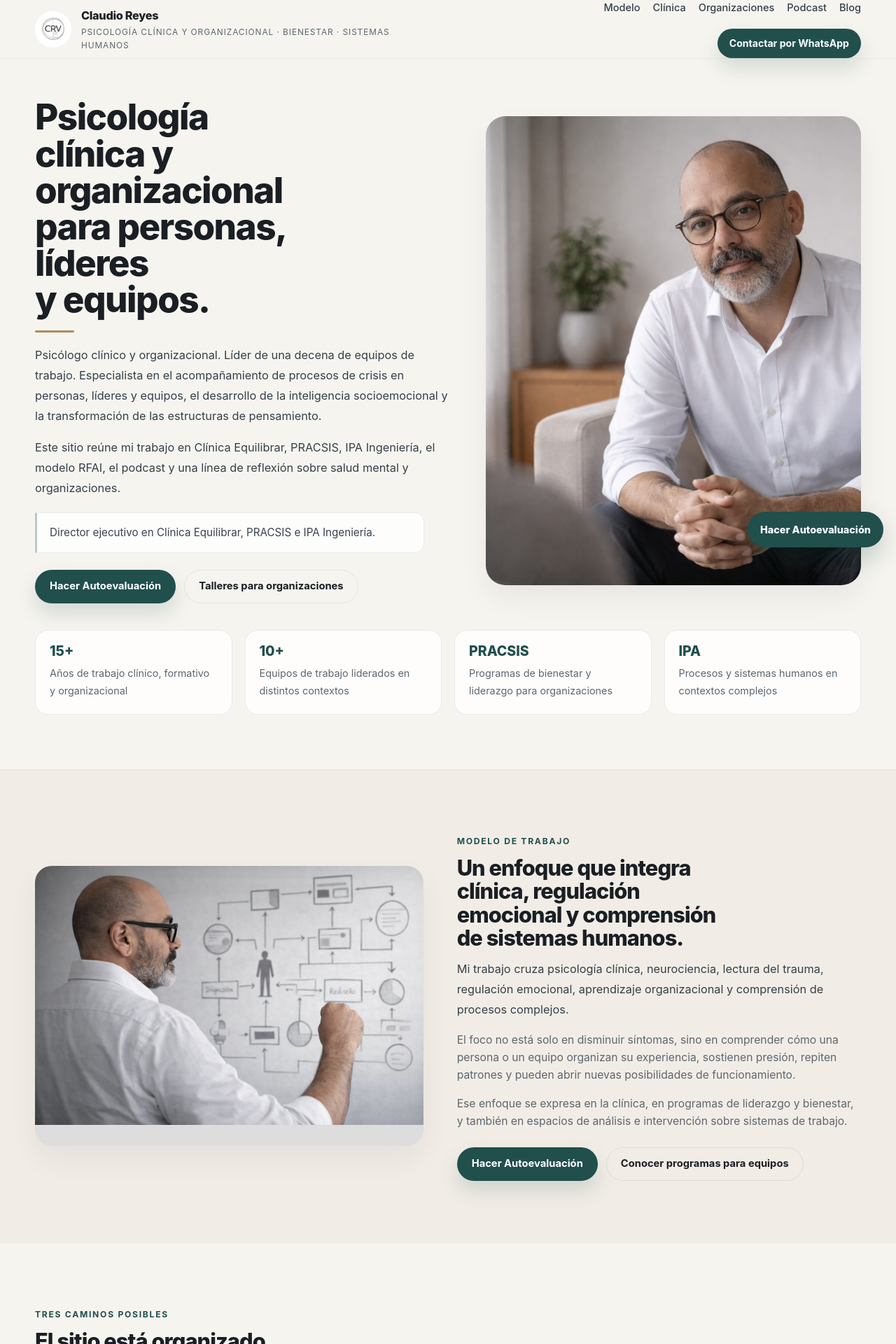
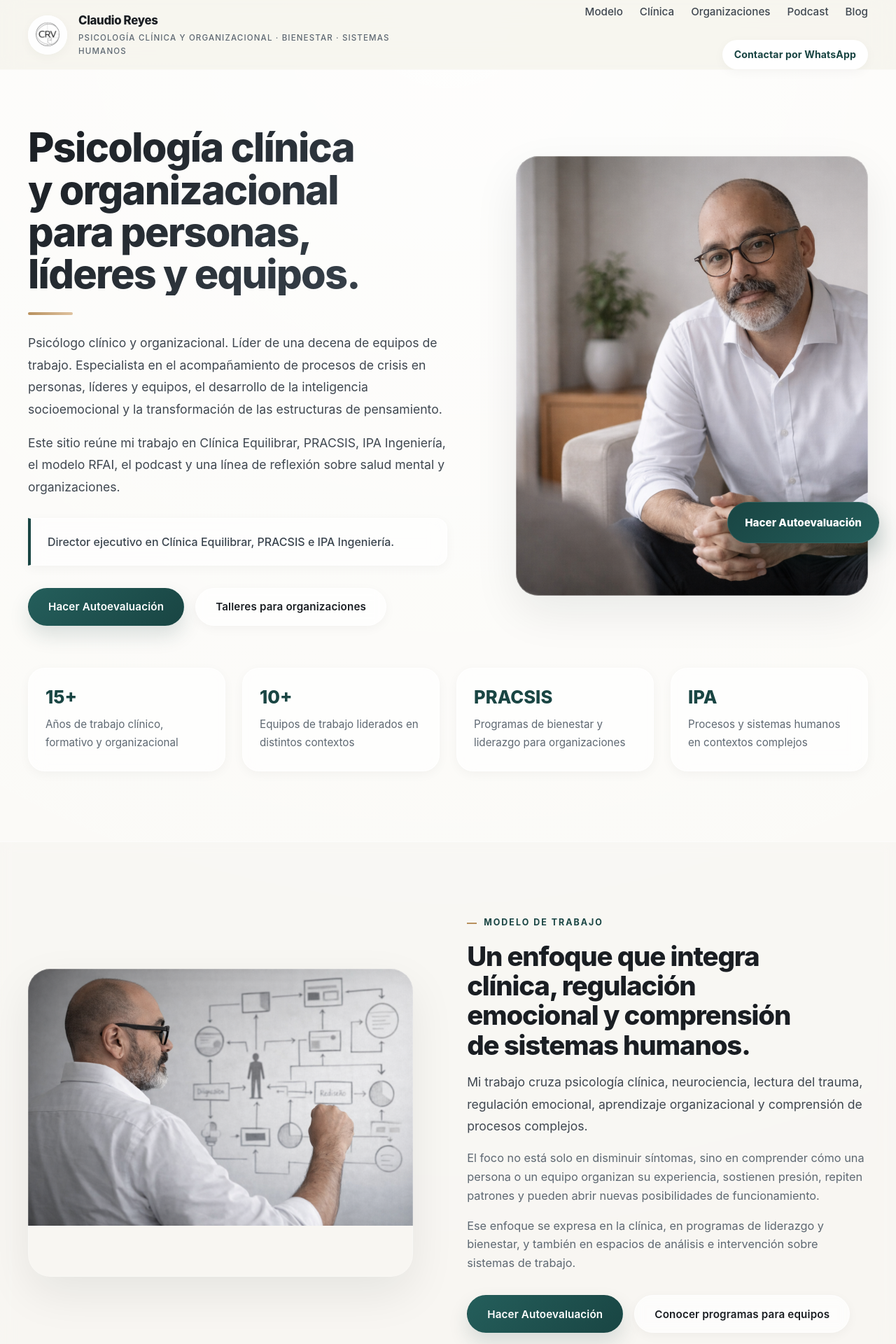
Before and after one commit to BenitoOlmos/claudio-reyes-antigravity, a React (Vite) app in the folder frontend/: page / in a window 1280 px wide. Shown: the top 1920 px of the page at 70% size. Built offline with nearby package versions, Linux system fonts and the light colour scheme.

Commit message:
feat: set up initial frontend structure with base HTML and comprehensive global styling.

```diff
--- a/frontend/src/index.css
+++ b/frontend/src/index.css
@@ -1,20 +1,36 @@
 :root {
-  --bg: #f6f4ef;
-  --surface: #ffffff;
-  --surface-soft: #f1ede6;
-  --text: #1a1f24;
-  --muted: #5c6670;
-  --line: rgba(20, 30, 40, 0.08);
-  --accent: #204f4c;
-  --accent-dark: #183f3d;
-  --accent-soft: rgba(32, 79, 76, 0.08);
-  --gold: #b28a58;
-  --max: 1180px;
-  --radius-xl: 28px;
-  --radius-lg: 20px;
-  --radius-md: 14px;
-  --shadow: 0 18px 40px rgba(10, 20, 30, 0.06);
-  --space: 88px;
+  /* Richer, warmer background */
+  --bg: #f5f3eb;
+  /* Glassmorphism surfaces */
+  --surface: rgba(255, 255, 255, 0.7);
+  --surface-solid: #ffffff;
+  --surface-soft: rgba(246, 244, 239, 0.5);
+  /* Deeper text colors */
+  --text: #1a1e23;
+  --muted: #5e6872;
+  --line: rgba(26, 30, 35, 0.08);
+  /* Refined primary accent (deep elegant green/teal) */
+  --accent: #194543;
+  --accent-light: #245e5b;
+  --accent-dark: #102e2c;
+  --accent-soft: rgba(25, 69, 67, 0.05);
+  /* Warmer gold */
+  --gold: #b8915e;
+  --gold-light: #dfc29f;
+
+  --max: 1200px;
+  --radius-xl: 32px;
+  --radius-lg: 24px;
+  --radius-md: 16px;
+
+  /* Layered, softer shadows for depth */
+  --shadow-sm: 0 4px 16px rgba(10, 20, 30, 0.04);
+  --shadow: 0 16px 40px rgba(10, 20, 30, 0.06);
+  --shadow-lg: 0 24px 64px rgba(10, 20, 30, 0.08);
+  --shadow-accent: 0 14px 28px rgba(25, 69, 67, 0.15);
+
+  --space: 100px;
+  --transition: all 0.4s cubic-bezier(0.16, 1, 0.3, 1);
 }
 
 * {
@@ -27,10 +43,12 @@ html {
 
 body {
   margin: 0;
-  font-family: "Inter", sans-serif;
-  background: var(--bg);
+  font-family: "Inter", -apple-system, BlinkMacSystemFont, "Segoe UI", Roboto, "Helvetica Neue", sans-serif;
+  background-color: var(--bg);
+  /* Subtle radial light effect at the top */
+  background-image: radial-gradient(circle at 50% 0%, rgba(255, 255, 255, 0.9) 0%, transparent 60%);
   color: var(--text);
-  line-height: 1.6;
+  line-height: 1.65;
   -webkit-font-smoothing: antialiased;
   text-rendering: optimizeLegibility;
 }
@@ -43,6 +61,7 @@ img {
 a {
   color: inherit;
   text-decoration: none;
+  transition: var(--transition);
 }
 
 .container {
@@ -52,22 +71,38 @@ a {
 
 section {
   padding: var(--space) 0;
+  position: relative;
 }
 
 .section-soft {
   background: var(--surface-soft);
-  border-top: 1px solid rgba(0, 0, 0, 0.03);
-  border-bottom: 1px solid rgba(0, 0, 0, 0.03);
+  backdrop-filter: blur(10px);
+  -webkit-backdrop-filter: blur(10px);
+  border-top: 1px solid rgba(255, 255, 255, 0.6);
+  border-bottom: 1px solid rgba(255, 255, 255, 0.6);
 }
 
 .eyebrow {
   display: inline-block;
-  margin-bottom: 12px;
-  font-size: 0.76rem;
+  margin-bottom: 16px;
+  font-size: 0.78rem;
   font-weight: 700;
-  letter-spacing: 0.14em;
+  letter-spacing: 0.16em;
   text-transform: uppercase;
   color: var(--accent);
+  position: relative;
+  padding-left: 24px;
+}
+
+.eyebrow::before {
+  content: '';
+  position: absolute;
+  left: 0;
+  top: 50%;
+  transform: translateY(-50%);
+  width: 14px;
+  height: 2px;
+  background: var(--gold);
 }
 
 h1,
@@ -80,107 +115,121 @@ h3 {
 }
 
 h1 {
-  font-size: clamp(2.2rem, 4vw, 3.6rem);
-  line-height: 1.02;
+  font-size: clamp(2.4rem, 4.5vw, 4rem);
+  line-height: 1.05;
   font-weight: 800;
-  margin-bottom: 16px;
-  max-width: 11ch;
+  margin-bottom: 20px;
+  max-width: 14ch;
+  background: linear-gradient(135deg, var(--text) 0%, #3a444e 100%);
+  -webkit-background-clip: text;
+  background-clip: text;
+  -webkit-text-fill-color: transparent;
 }
 
 h2 {
-  font-size: clamp(1.7rem, 2.4vw, 2.2rem);
-  line-height: 1.08;
+  font-size: clamp(1.8rem, 3vw, 2.6rem);
+  line-height: 1.1;
   font-weight: 800;
-  margin-bottom: 14px;
-  max-width: 18ch;
+  margin-bottom: 16px;
+  max-width: 20ch;
 }
 
 h3 {
-  font-size: 1.05rem;
-  line-height: 1.24;
+  font-size: 1.2rem;
+  line-height: 1.3;
   font-weight: 700;
-  margin-bottom: 10px;
+  margin-bottom: 12px;
 }
 
 p {
   margin: 0 0 16px;
-  font-size: 0.98rem;
+  font-size: 1.02rem;
   color: var(--muted);
-  max-width: 68ch;
+  max-width: 66ch;
 }
 
 .lead {
-  font-size: 1.02rem;
-  line-height: 1.78;
-  color: #33404a;
-  max-width: 64ch;
+  font-size: 1.1rem;
+  line-height: 1.8;
+  color: #3f4750;
+  max-width: 62ch;
+  font-weight: 400;
 }
 
 .btn-row {
   display: flex;
   flex-wrap: wrap;
-  gap: 12px;
-  margin-top: 24px;
+  gap: 16px;
+  margin-top: 32px;
 }
 
 .btn {
   display: inline-flex;
   align-items: center;
   justify-content: center;
-  min-height: 48px;
-  padding: 0 20px;
+  min-height: 54px;
+  /* Taller, more premium feel */
+  padding: 0 28px;
   border-radius: 999px;
-  font-size: 0.92rem;
-  font-weight: 700;
-  transition: 0.25s ease;
+  font-size: 0.95rem;
+  font-weight: 600;
+  transition: var(--transition);
   border: 1px solid transparent;
   cursor: pointer;
+  letter-spacing: 0.01em;
 }
 
 .btn-primary {
-  background: var(--accent);
+  background: linear-gradient(135deg, var(--accent-light) 0%, var(--accent) 100%);
   color: #fff;
-  box-shadow: 0 14px 28px rgba(32, 79, 76, 0.16);
+  box-shadow: var(--shadow-accent);
 }
 
 .btn-primary:hover {
-  background: var(--accent-dark);
-  transform: translateY(-1px);
+  transform: translateY(-4px);
+  box-shadow: 0 20px 32px rgba(25, 69, 67, 0.22);
+  background: linear-gradient(135deg, #2d706a 0%, var(--accent-light) 100%);
 }
 
 .btn-secondary {
-  background: transparent;
-  border-color: var(--line);
+  background: var(--surface);
+  backdrop-filter: blur(8px);
+  -webkit-backdrop-filter: blur(8px);
+  border-color: rgba(255, 255, 255, 0.6);
   color: var(--text);
-  border: 1px solid var(--line);
+  box-shadow: var(--shadow-sm);
 }
 
 .btn-secondary:hover {
-  background: rgba(255, 255, 255, 0.75);
+  background: #ffffff;
+  transform: translateY(-4px);
+  box-shadow: var(--shadow);
 }
 
 .btn-outline {
   background: transparent;
   border-color: var(--line);
   color: var(--text);
-  border: 1px solid var(--line);
 }
 
 .btn-outline:hover {
-  background: rgba(255, 255, 255, 0.75);
+  border-color: var(--accent);
+  color: var(--accent);
 }
 
+/* HEADER */
 .site-header {
   position: sticky;
   top: 0;
   z-index: 100;
-  background: rgba(246, 244, 239, 0.92);
-  backdrop-filter: blur(12px);
-  border-bottom: 1px solid rgba(0, 0, 0, 0.05);
+  background: rgba(245, 243, 235, 0.75);
+  backdrop-filter: blur(16px);
+  -webkit-backdrop-filter: blur(16px);
+  border-bottom: 1px solid rgba(255, 255, 255, 0.4);
 }
 
 .site-header__inner {
-  min-height: 82px;
+  min-height: 90px;
   display: flex;
   align-items: center;
   justify-content: space-between;
@@ -190,17 +239,24 @@ p {
 .brand {
   display: flex;
   align-items: center;
-  gap: 14px;
+  gap: 16px;
   min-width: 0;
 }
 
 .brand__logo {
-  width: 52px;
-  height: 52px;
+  width: 56px;
+  height: 56px;
   object-fit: contain;
   border-radius: 50%;
-  flex: 0 0 52px;
-  background: #fff;
+  flex: 0 0 56px;
+  background: var(--surface-solid);
+  box-shadow: var(--shadow-sm);
+  transition: var(--transition);
+}
+
+.brand:hover .brand__logo {
+  transform: scale(1.05) rotate(3deg);
+  box-shadow: var(--shadow);
 }
 
 .brand__text {
@@ -210,22 +266,23 @@ p {
 }
 
 .brand__name {
-  font-size: 1.02rem;
+  font-size: 1.05rem;
   font-weight: 800;
   letter-spacing: -0.02em;
 }
 
 .brand__meta {
-  font-size: 0.74rem;
+  font-size: 0.72rem;
   color: var(--muted);
-  letter-spacing: 0.08em;
+  letter-spacing: 0.1em;
   text-transform: uppercase;
+  font-weight: 500;
 }
 
 .nav-wrap {
   display: flex;
   align-items: center;
-  gap: 18px;
+  gap: 24px;
   flex-wrap: wrap;
   justify-content: flex-end;
 }
@@ -233,47 +290,69 @@ p {
 .nav {
   display: flex;
   align-items: center;
-  gap: 18px;
+  gap: 24px;
   flex-wrap: wrap;
 }
 
 .nav a {
-  font-size: 0.91rem;
-  color: #33404a;
+  font-size: 0.95rem;
+  color: #3f4750;
   font-weight: 500;
+  position: relative;
+  padding: 4px 0;
+}
+
+.nav a::after {
+  content: '';
+  position: absolute;
+  width: 0;
+  height: 2px;
+  bottom: 0;
+  left: 0;
+  background-color: var(--accent);
+  transition: var(--transition);
 }
 
 .nav a:hover {
   color: var(--accent);
 }
 
+.nav a:hover::after {
+  width: 100%;
+}
+
 .nav-cta {
   display: inline-flex;
   align-items: center;
   justify-content: center;
-  min-height: 42px;
-  padding: 0 16px;
+  min-height: 46px;
+  padding: 0 20px;
   border-radius: 999px;
-  background: var(--accent);
-  color: #fff;
-  font-size: 0.88rem;
+  background: var(--surface-solid);
+  color: var(--accent);
+  font-size: 0.9rem;
   font-weight: 700;
   white-space: nowrap;
+  box-shadow: var(--shadow-sm);
+  border: 1px solid rgba(255, 255, 255, 0.8);
+  transition: var(--transition);
 }
 
 .nav-cta:hover {
-  background: var(--accent-dark);
+  transform: translateY(-2px);
+  box-shadow: var(--shadow);
+  color: var(--accent-light);
 }
 
 /* HERO */
 .hero {
-  padding: 56px 0 78px;
+  padding: 80px 0 100px;
 }
 
 .hero-grid {
   display: grid;
-  grid-template-columns: minmax(0, 1.05fr) minmax(320px, 0.95fr);
-  gap: 52px;
+  grid-template-columns: minmax(0, 1.1fr) minmax(320px, 0.9fr);
+  gap: 6.5vw;
   align-items: center;
 }
 
@@ -282,71 +361,105 @@ p {
 }
 
 .hero-divider {
-  width: 56px;
-  height: 3px;
-  background: var(--gold);
+  width: 64px;
+  height: 4px;
+  background: linear-gradient(90deg, var(--gold) 0%, var(--gold-light) 100%);
   border-radius: 999px;
-  margin: 18px 0 18px;
+  margin: 24px 0 24px;
 }
 
 .hero-card {
-  margin-top: 20px;
-  padding: 16px 18px;
-  background: rgba(255, 255, 255, 0.78);
-  border: 1px solid var(--line);
-  border-left: 3px solid rgba(32, 79, 76, 0.3);
-  border-radius: 0 14px 14px 0;
-  color: #37434d;
+  margin-top: 28px;
+  padding: 20px 24px;
+  background: rgba(255, 255, 255, 0.6);
+  backdrop-filter: blur(12px);
+  -webkit-backdrop-filter: blur(12px);
+  border: 1px solid rgba(255, 255, 255, 0.8);
+  border-left: 4px solid var(--accent);
+  border-radius: 0 16px 16px 0;
+  color: #3a444e;
   max-width: 58ch;
-  font-size: 0.95rem;
+  font-size: 1rem;
+  font-weight: 500;
+  box-shadow: var(--shadow-sm);
 }
 
 .hero-photo {
   border-radius: var(--radius-xl);
   overflow: hidden;
-  box-shadow: var(--shadow);
-  background: #ddd;
+  box-shadow: var(--shadow-lg);
   aspect-ratio: 4 / 5;
+  position: relative;
 }
 
-.hero-photo img {
+.hero-photo::after {
+  content: '';
+  position: absolute;
+  inset: 0;
+  border-radius: var(--radius-xl);
+  border: 1px solid rgba(255, 255, 255, 0.3);
+  pointer-events: none;
+}
+
+.hero-photo img,
+.media-panel img,
+.blog-card__image img {
   width: 100%;
   height: 100%;
   object-fit: cover;
+  transition: transform 0.8s cubic-bezier(0.16, 1, 0.3, 1);
+}
+
+.hero-photo:hover img,
+.media-panel:hover img,
+.blog-card:hover .blog-card__image img {
+  transform: scale(1.04);
 }
 
 .stats {
   display: grid;
   grid-template-columns: repeat(4, minmax(0, 1fr));
-  gap: 18px;
-  margin-top: 38px;
+  gap: 24px;
+  margin-top: 60px;
 }
 
 .stat {
-  background: rgba(255, 255, 255, 0.82);
-  border: 1px solid var(--line);
-  border-radius: 18px;
-  padding: 20px;
+  background: rgba(255, 255, 255, 0.65);
+  backdrop-filter: blur(12px);
+  -webkit-backdrop-filter: blur(12px);
+  border: 1px solid rgba(255, 255, 255, 0.8);
+  border-radius: var(--radius-lg);
+  padding: 28px 24px;
+  box-shadow: var(--shadow-sm);
+  transition: var(--transition);
+}
+
+.stat:hover {
+  transform: translateY(-6px);
+  box-shadow: var(--shadow);
+  background: rgba(255, 255, 255, 0.9);
 }
 
 .stat strong {
   display: block;
-  font-size: 1.22rem;
+  font-size: 1.6rem;
   line-height: 1;
-  margin-bottom: 8px;
+  margin-bottom: 12px;
   color: var(--accent);
   font-weight: 800;
 }
 
 .stat span {
   color: var(--muted);
-  font-size: 0.9rem;
+  font-size: 0.95rem;
+  line-height: 1.4;
 }
 
+/* SPLIT PANELS */
 .split {
   display: grid;
   grid-template-columns: minmax(0, 0.98fr) minmax(0, 1.02fr);
-  gap: 48px;
+  gap: 6vw;
   align-items: center;
 }
 
@@ -355,206 +468,311 @@ p {
 }
 
 .media-panel {
-  border-radius: 24px;
+  border-radius: var(--radius-xl);
   overflow: hidden;
-  background: #ddd;
-  box-shadow: var(--shadow);
-  min-height: 400px;
+  box-shadow: var(--shadow-lg);
+  min-height: 440px;
+  position: relative;
 }
 
-.media-panel img {
-  width: 100%;
-  height: 100%;
-  object-fit: cover;
+.media-panel::after {
+  content: '';
+  position: absolute;
+  inset: 0;
+  border-radius: var(--radius-xl);
+  border: 1px solid rgba(255, 255, 255, 0.2);
+  pointer-events: none;
 }
 
+/* PATHS */
 .path-grid {
   display: grid;
   grid-template-columns: repeat(3, minmax(0, 1fr));
-  gap: 18px;
-  margin-top: 24px;
+  gap: 24px;
+  margin-top: 32px;
 }
 
 .path-card {
-  background: var(--surface);
-  border: 1px solid var(--line);
-  border-radius: 22px;
-  padding: 24px;
-  box-shadow: 0 10px 22px rgba(0, 0, 0, 0.03);
+  background: rgba(255, 255, 255, 0.65);
+  backdrop-filter: blur(12px);
+  -webkit-backdrop-filter: blur(12px);
+  border: 1px solid rgba(255, 255, 255, 0.8);
+  border-radius: var(--radius-lg);
+  padding: 32px;
+  box-shadow: var(--shadow-sm);
+  transition: var(--transition);
+  display: flex;
+  flex-direction: column;
+}
+
+.path-card:hover {
+  transform: translateY(-8px);
+  box-shadow: var(--shadow-lg);
+  background: #ffffff;
+}
+
+.path-card h3 {
+  font-size: 1.4rem;
+  margin-bottom: 12px;
+}
+
+.path-card p {
+  flex-grow: 1;
+  margin-bottom: 24px;
 }
 
 .path-link {
   display: inline-flex;
   align-items: center;
   gap: 8px;
-  margin-top: 14px;
-  font-size: 0.92rem;
+  font-size: 0.95rem;
   font-weight: 700;
   color: var(--accent);
 }
 
+.path-link::after {
+  content: '→';
+  transition: transform 0.2s ease;
+}
+
+.path-link:hover::after {
+  transform: translateX(4px);
+}
+
 .list {
   display: grid;
-  gap: 12px;
-  margin-top: 20px;
+  gap: 16px;
+  margin-top: 24px;
 }
 
 .list span {
   position: relative;
-  padding-left: 18px;
-  color: #3a4650;
+  padding-left: 24px;
+  color: #3f4750;
+  font-size: 1.05rem;
 }
 
 .list span::before {
   content: "";
   position: absolute;
   left: 0;
-  top: 10px;
-  width: 7px;
-  height: 7px;
-  border-radius: 999px;
-  background: var(--accent);
+  top: 8px;
+  width: 10px;
+  height: 10px;
+  border-radius: 50%;
+  background: var(--gold);
+  box-shadow: 0 0 0 3px rgba(184, 145, 94, 0.2);
 }
 
+/* BLOG GRID */
 .blog-grid {
   display: grid;
   grid-template-columns: repeat(3, minmax(0, 1fr));
-  gap: 22px;
-  margin-top: 26px;
+  gap: 28px;
+  margin-top: 40px;
 }
 
 .blog-card {
-  background: var(--surface);
-  border: 1px solid var(--line);
-  border-radius: 22px;
+  background: rgba(255, 255, 255, 0.7);
+  backdrop-filter: blur(8px);
+  -webkit-backdrop-filter: blur(8px);
+  border: 1px solid rgba(255, 255, 255, 0.8);
+  border-radius: var(--radius-lg);
   overflow: hidden;
-  box-shadow: 0 10px 22px rgba(0, 0, 0, 0.03);
+  box-shadow: var(--shadow-sm);
+  transition: var(--transition);
+  display: flex;
+  flex-direction: column;
+}
+
+.blog-card:hover {
+  transform: translateY(-8px);
+  box-shadow: var(--shadow-lg);
+  background: #ffffff;
 }
 
 .blog-card__image {
   aspect-ratio: 16 / 10;
   background: #ddd;
-}
-
-.blog-card__image img {
-  width: 100%;
-  height: 100%;
-  object-fit: cover;
+  overflow: hidden;
 }
 
 .blog-card__body {
-  padding: 20px;
+  padding: 24px;
+  display: flex;
+  flex-direction: column;
+  flex-grow: 1;
 }
 
 .blog-card__meta {
   display: inline-block;
-  margin-bottom: 10px;
-  font-size: 0.76rem;
-  font-weight: 700;
-  letter-spacing: 0.08em;
+  margin-bottom: 12px;
+  font-size: 0.75rem;
+  font-weight: 800;
+  letter-spacing: 0.1em;
   text-transform: uppercase;
+  color: var(--gold);
+}
+
+.blog-card__title {
+  font-size: 1.15rem;
+  line-height: 1.35;
+  font-weight: 800;
+  margin-bottom: 12px;
+  color: var(--text);
+  transition: color 0.2s;
+}
+
+.blog-card:hover .blog-card__title {
   color: var(--accent);
 }
 
-.blog-card__title {
-  font-size: 1.02rem;
-  line-height: 1.28;
-  font-weight: 700;
-  margin-bottom: 10px;
-  color: var(--text);
+.blog-card p {
+  font-size: 0.95rem;
+  line-height: 1.6;
+  flex-grow: 1;
+  margin-bottom: 20px;
 }
 
 .blog-card__link {
   display: inline-flex;
   align-items: center;
   gap: 8px;
-  margin-top: 12px;
   color: var(--accent);
   font-weight: 700;
-  font-size: 0.9rem;
+  font-size: 0.95rem;
+  margin-top: auto;
+}
+
+.blog-card__link::after {
+  content: '→';
+  transition: transform 0.2s ease;
+}
+
+.blog-card__link:hover::after {
+  transform: translateX(4px);
 }
 
 .podcast-embed {
   width: 100%;
   min-height: 352px;
   border: 0;
-  border-radius: 24px;
+  border-radius: var(--radius-lg);
   overflow: hidden;
   background: #111;
-  box-shadow: var(--shadow);
+  box-shadow: var(--shadow-lg);
 }
 
-/* CTA FINAL CORREGIDO */
+/* CTA FINAL */
 .cta {
-  background: #204f4c;
+  background: linear-gradient(135deg, var(--accent) 0%, var(--accent-light) 100%);
   color: #ffffff;
-  border-radius: 22px;
-  padding: 46px;
+  border-radius: var(--radius-xl);
+  padding: 64px 40px;
   text-align: center;
-  box-shadow: 0 10px 24px rgba(0, 0, 0, 0.15);
+  box-shadow: var(--shadow-lg);
+  position: relative;
+  overflow: hidden;
+}
+
+/* Subtle glowing accent inside CTA */
+.cta::before {
+  content: '';
+  position: absolute;
+  top: -50%;
+  left: -50%;
+  width: 200%;
+  height: 200%;
+  background: radial-gradient(circle, rgba(255, 255, 255, 0.06) 0%, transparent 60%);
+  animation: rotate 20s linear infinite;
+  pointer-events: none;
+}
+
+@keyframes rotate {
+  100% {
+    transform: rotate(360deg);
+  }
 }
 
 .cta h2 {
   color: #ffffff;
-  margin: 0 auto 14px;
+  margin: 0 auto 16px;
   max-width: 18ch;
+  position: relative;
+  z-index: 1;
 }
 
 .cta p {
-  color: #dbe6e4;
+  color: #e5ebea;
   max-width: 620px;
-  margin: 0 auto 26px;
+  margin: 0 auto 32px;
+  font-size: 1.1rem;
+  position: relative;
+  z-index: 1;
 }
 
 .btn-cta {
   background: #ffffff;
-  color: #204f4c;
-  font-weight: 700;
-  padding: 16px 28px;
-  border-radius: 30px;
+  color: var(--accent);
+  font-weight: 800;
+  padding: 18px 36px;
+  border-radius: 999px;
   display: inline-block;
   border: none;
+  font-size: 1.05rem;
+  box-shadow: 0 10px 24px rgba(0, 0, 0, 0.15);
+  transition: var(--transition);
+  position: relative;
+  z-index: 1;
 }
 
 .btn-cta:hover {
-  background: #f2f2f2;
+  background: #fdfdfd;
+  transform: translateY(-4px);
+  box-shadow: 0 16px 32px rgba(0, 0, 0, 0.25);
 }
 
 .site-footer {
-  padding: 34px 0 56px;
-  border-top: 1px solid rgba(0, 0, 0, 0.06);
+  padding: 40px 0 60px;
+  border-top: 1px solid rgba(26, 30, 35, 0.08);
+  background: rgba(246, 244, 239, 0.4);
 }
 
 .site-footer__inner {
   display: flex;
   justify-content: space-between;
-  gap: 20px;
+  gap: 24px;
   flex-wrap: wrap;
-  color: #66717b;
-  font-size: 0.92rem;
+  color: #6d7883;
+  font-size: 0.95rem;
+  font-weight: 500;
 }
 
 .floating-cta {
   position: fixed;
-  right: 18px;
-  bottom: 18px;
+  right: 24px;
+  bottom: 24px;
   z-index: 90;
   display: inline-flex;
   align-items: center;
   justify-content: center;
-  padding: 14px 18px;
+  padding: 16px 24px;
   border-radius: 999px;
-  background: var(--accent);
+  background: linear-gradient(135deg, var(--accent) 0%, var(--accent-light) 100%);
   color: #fff;
-  font-size: 0.9rem;
+  font-size: 0.95rem;
   font-weight: 800;
-  box-shadow: 0 14px 34px rgba(32, 79, 76, 0.24);
+  box-shadow: 0 16px 32px rgba(25, 69, 67, 0.3);
+  transition: var(--transition);
+  border: 1px solid rgba(255, 255, 255, 0.1);
 }
 
 .floating-cta:hover {
-  background: var(--accent-dark);
+  transform: translateY(-4px) scale(1.02);
+  box-shadow: 0 24px 48px rgba(25, 69, 67, 0.4);
 }
 
+/* RESPONSIVE */
 @media (max-width: 1100px) {
 
   .hero-grid,
@@ -572,14 +790,14 @@ p {
   }
 
   .media-panel {
-    min-height: 340px;
+    min-height: 380px;
   }
 }
 
 @media (max-width: 900px) {
   .site-header__inner {
     min-height: auto;
-    padding: 14px 0;
+    padding: 18px 0;
     flex-direction: column;
     align-items: flex-start;
   }
@@ -592,30 +810,29 @@ p {
 
 @media (max-width: 820px) {
   :root {
-    --space: 72px;
+    --space: 80px;
   }
 
   .container {
-    width: min(calc(100% - 28px), var(--max));
+    width: min(calc(100% - 32px), var(--max));
   }
 
   .nav {
-    gap: 12px 16px;
+    gap: 12px 18px;
   }
 
-  .cta,
-  .path-card {
-    padding: 22px;
+  .cta {
+    padding: 40px 24px;
   }
 }
 
 @media (max-width: 560px) {
   h1 {
-    font-size: 2rem;
+    font-size: 2.2rem;
   }
 
   h2 {
-    font-size: 1.65rem;
+    font-size: 1.8rem;
   }
 
   .lead,
@@ -632,12 +849,16 @@ p {
   }
 
   .brand__logo {
-    width: 46px;
-    height: 46px;
-    flex-basis: 46px;
+    width: 48px;
+    height: 48px;
+    flex-basis: 48px;
   }
 
   .nav-cta {
     width: 100%;
   }
+
+  .stats {
+    grid-template-columns: 1fr 1fr;
+  }
 }
```
Also changed, not shown: 4 other files (tests, documents, lock files or other folders).
